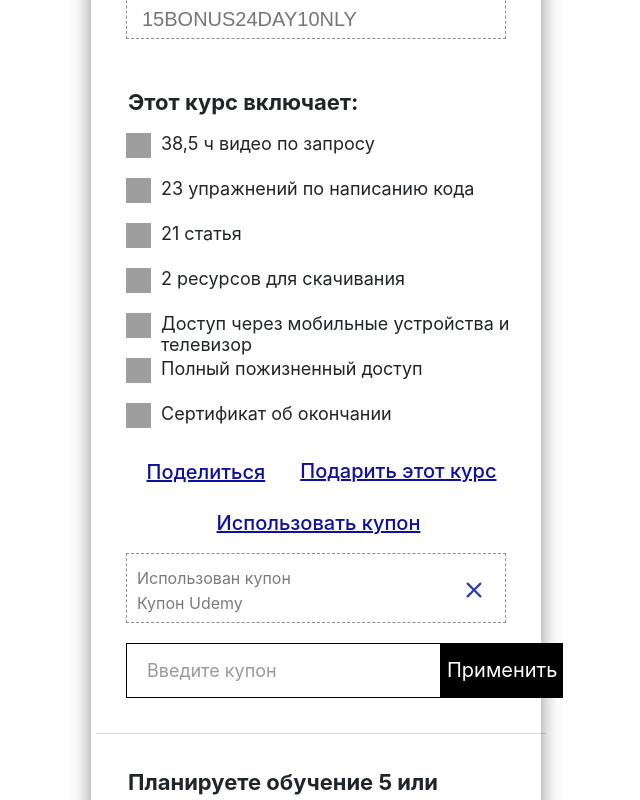
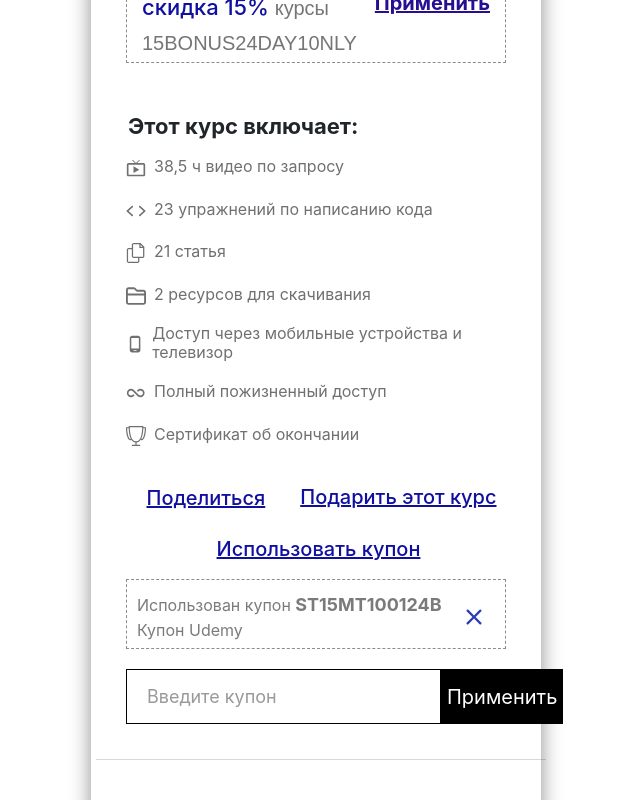
Before and after one commit to okurmenpro/bilim-ordo-frontend, a React (Create React App) app: page /sidebar in a window 1280 px wide. Shown: the part 740-1540 px from the top of the page, without its empty margins (324-964 px from the left). Built offline with nearby package versions, Linux system fonts and the light colour scheme; grey boxes are pictures that could not be loaded.

Commit message:
correct Sidebar

```diff
--- a/src/components/Sidebar/Sidebar.css
+++ b/src/components/Sidebar/Sidebar.css
@@ -169,27 +169,29 @@ p {
 }
 
 .discont__map1 {
-    display: flex;
-    flex-direction: column;
-    gap: 7px;
+    display: block;
 }
 
 .discont__map {
     display: flex;
-    gap: 10px;
-    align-items: start;
+    align-items: center;
+    max-height: 38px;
+    margin-bottom: 16px;
+    gap: 8px;
 }
 
-.discont__map img {
-    width: 25px;
-    height: 25px;
-    object-fit: cover;
+.map1-icon {
+    width: 20px;
+    color: #707070;
+    margin-bottom: 5px;
 }
 
-.discont__map h5 {
-    font-size: 18px;
-    height: 30px;
-    text-align: start;
+.discont__map1 h5 {
+    text-align: left;
+    font-size: 16px;
+    font-weight: 400;
+    line-height: 18.75px;
+    color: #707070;
 }
 
 
--- a/src/components/Sidebar/index.jsx
+++ b/src/components/Sidebar/index.jsx
@@ -4,22 +4,32 @@ import { ImAlarm } from "react-icons/im";
 import { SidebarData } from '../../data/Sidebar';
 import { HiMiniXMark } from "react-icons/hi2";
 import { Link } from 'react-router-dom';
-function Sidebar({ price, originalPrice, discount, daysLeft, coupon, videoSrc }) {
+import video from "../../assets/video/Python3.mp4";
+
+import { MdLiveTv } from "react-icons/md";
+import { IoCode } from "react-icons/io5";
+import { VscFiles } from "react-icons/vsc";
+import { FaRegFolderClosed } from "react-icons/fa6";
+import { MdOutlinePhoneAndroid } from "react-icons/md";
+import { CgInfinity } from "react-icons/cg";
+import { TfiCup } from "react-icons/tfi";
+
+function Sidebar() {
     return (
         <div className='  container1 Sidebar'>
             <div className='video'>
-                <video src={videoSrc} controls></video>
+                <video src={video} controls></video>
             </div>
 
             <div className='list5'>
                 <div className='price1'>
-                    <div className="price-value">{price}$</div>
-                    <div className='original-price'>{originalPrice}$</div>
-                    <div className='discount-div'>Скидка {discount}%</div>
+                    <div className="price-value">{SidebarData.price}$</div>
+                    <div className='original-price'>{SidebarData.originalPrice}$</div>
+                    <div className='discount-div'>Скидка {SidebarData.discount}%</div>
                 </div>
                 <div className='day'>
                     <ImAlarm className='watch' />
-                    <div className='watch-text'>Данная цена доступна eще  <a href="">{daysLeft}дней!</a></div>
+                    <div className='watch-text'>Данная цена доступна eще  <a href="">{SidebarData.daysLeft}дней!</a></div>
                 </div>
 
                 <button className='add-btn'>Добавить в корзину</button>
@@ -41,13 +51,29 @@ function Sidebar({ price, originalPrice, discount, daysLeft, coupon, videoSrc })
                     <h3>Этот курс включает:</h3>
 
                     <div className='discont__map1'>
-                        {SidebarData.map((item) => (
-                            <div key={item.id}     className='discont__map'>
-                                <img src={item.img} alt={item.title} />
-                                <h5>{item.title}</h5>
-                            </div>
-                        ))}
+                        <div className='discont__map'>
+                            <MdLiveTv className='map1-icon' /><h5>{SidebarData.video}</h5>
+                        </div>
+                        <div className='discont__map'>
+                            <IoCode className='map1-icon' /><h5>{SidebarData.exercises}</h5>
+                        </div>
+                        <div className='discont__map'>
+                            <VscFiles className='map1-icon' /><h5>{SidebarData.article}</h5>
+                        </div>
+                        <div className='discont__map'>
+                            <FaRegFolderClosed className='map1-icon' /><h5>{SidebarData.download}</h5>
+                        </div>
+                        <div className='discont__map'>
+                            <MdOutlinePhoneAndroid className='map1-icon' /><h5>{SidebarData.phone}</h5>
+                        </div>
+                        <div className='discont__map'>
+                            <CgInfinity className='map1-icon' /><h5>{SidebarData.access}</h5>
+                        </div>
+                        <div className='discont__map'>
+                            <TfiCup className='map1-icon' /><h5>{SidebarData.certificate}</h5>
+                        </div>
                     </div>
+
                 </div>
                 <div className='share_it'>
                     <button>Поделиться</button>
@@ -56,7 +82,7 @@ function Sidebar({ price, originalPrice, discount, daysLeft, coupon, videoSrc })
                 <span>Использовать купон</span>
 
                 <div className='used_coupon'>
-                    <p>Использован купон <a href="">{coupon}</a><br />
+                    <p>Использован купон <a href="">{SidebarData.coupon}</a><br />
                         Купон Udemy</p>
                     <button className='icons_x'> <HiMiniXMark /></button>
                 </div>
--- a/src/data/Sidebar.js
+++ b/src/data/Sidebar.js
@@ -1,37 +1,15 @@
-export const SidebarData = [
-    {
-        id: 1,
-        img: "https://media.istockphoto.com/id/653116850/vector/tv-icon-illustration-design.jpg?s=612x612&w=0&k=20&c=Naacj5SkEFDKoCObVJUAJOD2iy0XrFjz8-x6WO-sv94=",
-        title: "38,5 ч видео по запросу"
-    },
-    {
-        id: 2,
-        img: "https://www.svgrepo.com/show/432446/code-muted.svg",
-        title: "23 упражнений по написанию кода"
-    },
-    {
-        id: 3,
-        img: "https://www.shutterstock.com/image-vector/file-iconvector-illustration-flat-design-260nw-1402633574.jpg",
-        title: "21 статья"
-    },
-    {
-        id: 4,
-        img: "https://icons.iconarchive.com/icons/microsoft/fluentui-emoji-mono/512/File-Folder-icon.png",
-        title: "2 ресурсов для скачивания"
-    },
-    {
-        id: 5,
-        img: "https://cdn-icons-png.flaticon.com/512/0/191.png",
-        title: "Доступ через мобильные устройства и телевизор"
-    },
-    {
-        id: 6,
-        img: "https://media.istockphoto.com/id/868651802/vector/infinite-thin-line-vector-icon.jpg?s=612x612&w=0&k=20&c=fJdRVF8asFchemMrqP5AWK7_IQ97qmPtUgN3D_jH-K8=",
-        title: "Полный пожизненный доступ"
-    },
-    {
-        id: 7,
-        img: "https://cdn-icons-png.flaticon.com/512/244/244248.png",
-        title: "Сертификат об окончании"
-    }
-]
+export const SidebarData = {
+    price: 13.99,
+    originalPrice: 74.99,
+    discount: 81,
+    daysLeft: 2,
+    coupon: "ST15MT100124B",
+
+    certificate: "Сертификат об окончании",
+    access: "Полный пожизненный доступ",
+    phone: "Доступ через мобильные устройства и телевизор",
+    download: "2 ресурсов для скачивания",
+    article: "21 статья",
+    exercises: "23 упражнений по написанию кода",
+    video: "38,5 ч видео по запросу",
+}
--- a/src/pages/Course.jsx
+++ b/src/pages/Course.jsx
@@ -2,30 +2,14 @@ import React from "react";
 import MaterialCourse from "../components/MaterialCourse";
 import BannerCourse from "../components/BannerCourse";
 import Sidebar from "../components/Sidebar";
-import { SidebarData } from "../data/Sidebar";
-import video from "../assets/video/Python3.mp4";
 import Reviews from "../components/Reviews";
 import TeacherProfile from "../components/TeacherProfile";
 
 function Course() {
-  const price = 13.99;
-  const originalPrice = 74.99;
-  const discount = 81;
-  const daysLeft = 2;
-  const coupon = "ST15MT100124B";
-
   return (
     <div>
       <BannerCourse />
-      <Sidebar
-        price={price}
-        originalPrice={originalPrice}
-        discount={discount}
-        daysLeft={daysLeft}
-        courses={SidebarData}
-        coupon={coupon}
-        videoSrc={video}
-      />
+      <Sidebar />
       <MaterialCourse />
       <TeacherProfile />
       <Reviews />
```
